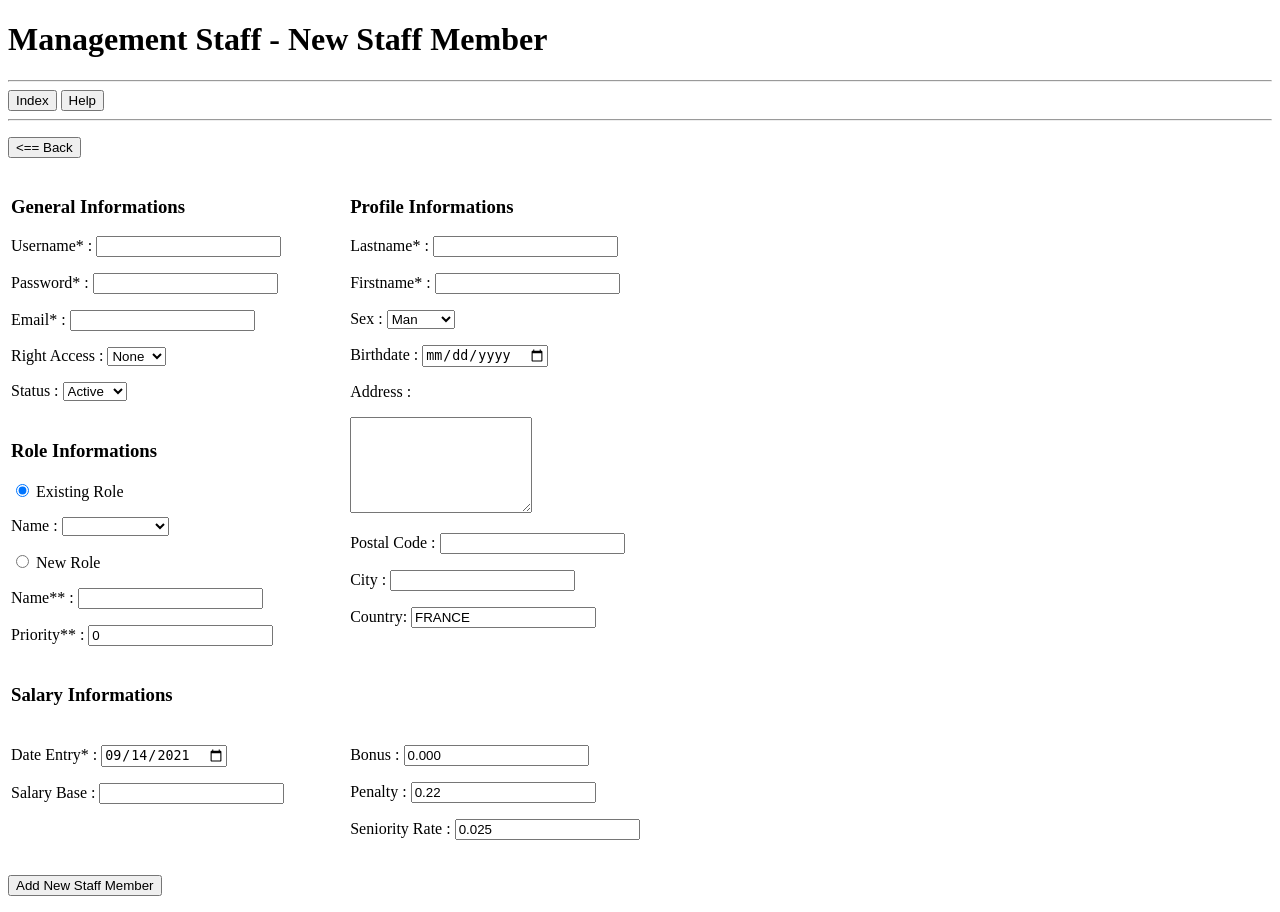
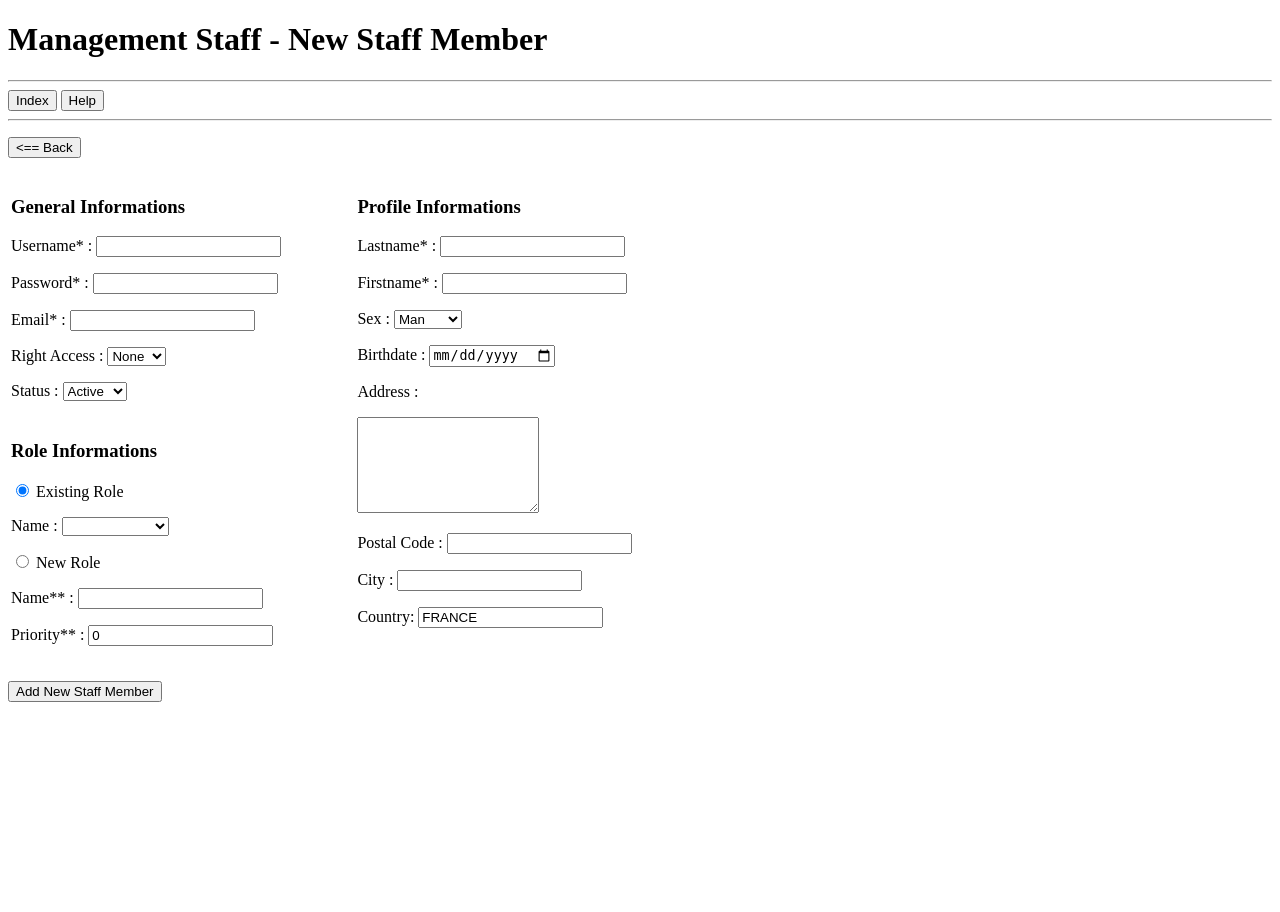
Before and after one commit to CBSecurite/Projet-MVC-PHP-2021, a PHP site: template templates/management/staff/add.php in a window 1280 px wide. After the commit the page ends 702 px from the top, so only its background shows below. Run offline with PHP 8.4, Linux system fonts and the light colour scheme; the template is opened without the code that fills it, so the values that code supplies are empty; some libraries are stand-ins or nearby versions.

Commit message:
2021-14-09 : Beta1-v0.2.0-dev

```diff
--- a/App/Entity/Staff/StaffEntity.php
+++ b/App/Entity/Staff/StaffEntity.php
@@ -91,12 +91,12 @@ class StaffEntity extends StaffRepository implements StaffInterface
 	}
 
 	/**
-	 * The getter function "StaffRoleEntity"
+	 * The getter function "getStaffRoleId"
 	 *
 	 * @collection StaffRoleEntity
 	 * @return StaffRoleEntity
 	 */
-	final public function getStaffRoleId(): Object
+	final public function getStaffRoleId(): StaffRoleEntity
 	{
 		if($this->staffRoleId) {
 			return $this->findIdCollect($this->staffPoleId, StaffRoleEntity::class);
--- a/App/Interface/Staff/StaffInterface.php
+++ b/App/Interface/Staff/StaffInterface.php
@@ -1,5 +1,7 @@
 <?php
 namespace App\Interface\Staff;
+
+use App\Entity\Staff\StaffRoleEntity;
 
 interface StaffInterface
 {
@@ -50,7 +52,7 @@ interface StaffInterface
 	public function getStatus(): int;
 
 	/**
-	 * The getter function "StaffRoleEntity"
+	 * The getter function "getStaffRoleId"
 	 *
 	 * @collection StaffRoleEntity
 	 * @return StaffRoleEntity
--- a/App/Interface/Staff/StaffProfileInterface.php
+++ b/App/Interface/Staff/StaffProfileInterface.php
@@ -1,7 +1,7 @@
 <?php
 namespace App\Interface\Staff;
 
-use App\Entity\Staff\StaffProfileEntity;
+use App\Entity\Staff\StaffEntity;
 
 interface StaffProfileInterface
 {
--- a/App/Interface/Staff/StaffRoleInterface.php
+++ b/App/Interface/Staff/StaffRoleInterface.php
@@ -38,7 +38,7 @@ interface StaffRoleInterface
 	 * @param int $id
 	 * @return $this
 	 */
-	final public function setId(int $id): self;
+	public function setId(int $id): self;
 
 	/**
 	 * The setter function "setName"
--- a/templates/management/staff/add.php
+++ b/templates/management/staff/add.php
@@ -131,37 +131,6 @@
               </p>
             </td>
           </tr>
-          <tr>
-            <td valign="top" height="10" colspan="2">
-              <h3>Salary Informations</h3>
-            </td>
-          </tr>
-          <tr>
-            <td valign="top" height="10">
-              <p>
-                <label for="staffSalary_DateEntry">Date Entry* :</label>
-                <input type="date" name="staffSalary_DateEntry" id="staffSalary_DateEntry" value="<?=date("Y-m-d"); ?>">
-              </p>
-              <p>
-                <label for="staffSalary_SalaryBase">Salary Base :</label>
-                <input type="text" name="staffSalary_SalaryBase" id="staffSalary_SalaryBase">
-              </p>
-            </td>
-            <td valign="top" height="10">
-              <p>
-                <label for="staffSalary_Bonus">Bonus :</label>
-                <input type="text" name="staffSalary_Bonus" id="staffSalary_Bonus" value="0.000">
-              </p>
-              <p>
-                <label for="staffSalary_Penalty">Penalty :</label>
-                <input type="text" name="staffSalary_Penalty" id="staffSalary_Penalty" value="0.22">
-              </p>
-              <p>
-                <label for="staffSalary_SeniorityRate">Seniority Rate :</label>
-                <input type="text" name="staffSalary_SeniorityRate" id="staffSalary_SeniorityRate" value="0.025">
-              </p>
-            </td>
-          </tr>
         </table>
         <p>
           <button type="submit">Add New Staff Member</button>
--- a/templates/management/staff/index.php
+++ b/templates/management/staff/index.php
@@ -16,11 +16,12 @@
       <p>
         <a href="/<?=LINK_VIEWS_FOLDER; ?>/new-staff"><button type="button">New Staff Member</button></a>
       </p>
-      <table width="750">
+      <table width="900">
         <thead>
         <tr>
           <th align="left" width="50">N°</th>
           <th align="left">Email</th>
+          <th align="left" width="120">Role</th>
           <th align="left" width="120">Right Access</th>
           <th align="left" width="100">Status</th>
           <th align="left" width="100"></th>
@@ -36,6 +37,7 @@
           echo "<tr>";
           echo "<td>" . $staff->getId() . "</td>";
           echo "<td>" . $staff->getEmail() . "</td>";
+          echo "<td>" . ($staff->getStaffRoleId() ? $staff->getStaffRoleId()->getName() : null) . "</td>";
           echo "<td>" . ($staff->getRightAccess() ? "Open" : "Close") . "</td>";
           echo "<td>" . ($staff->getStatus() ? "Active" : "None") . "</td>";
           echo "<td align='right'><a href='/" . LINK_VIEWS_FOLDER . "/edit?id=" . $staff->getId() . "'>Edit</a></td>";
```
Also changed, not shown: App/Controller/Management/Staff/ManagementStaffController.php (+1 -9 lines).
